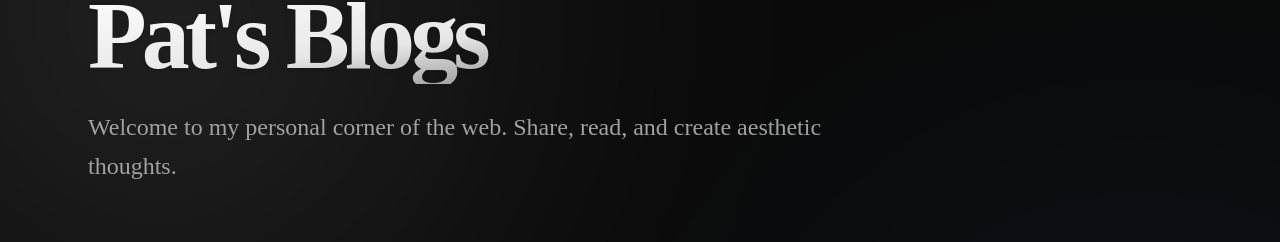
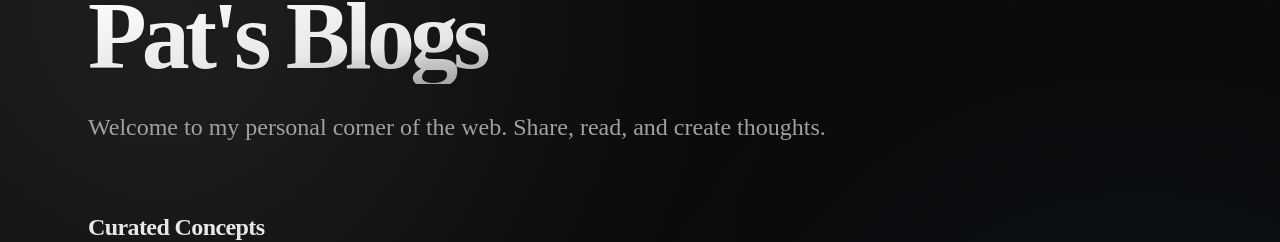
Before and after one commit to Pmacdon15/blogs, a Next.js app: page / in a window 1280 px wide. Shown: the part 205-447 px from the top of the page. Built offline with nearby package versions, Linux system fonts and the light colour scheme; no server answers; the database is empty.

Commit message:
fixed type o

```diff
--- a/src/app/page.tsx
+++ b/src/app/page.tsx
@@ -19,7 +19,7 @@ export default function Home() {
           </h1>
           <p className="text-muted-foreground text-xl md:text-2xl font-light leading-relaxed">
             Welcome to my personal corner of the web. Share, read, and create
-            aesthetic thoughts.
+            thoughts.
           </p>
         </div>
 
```
